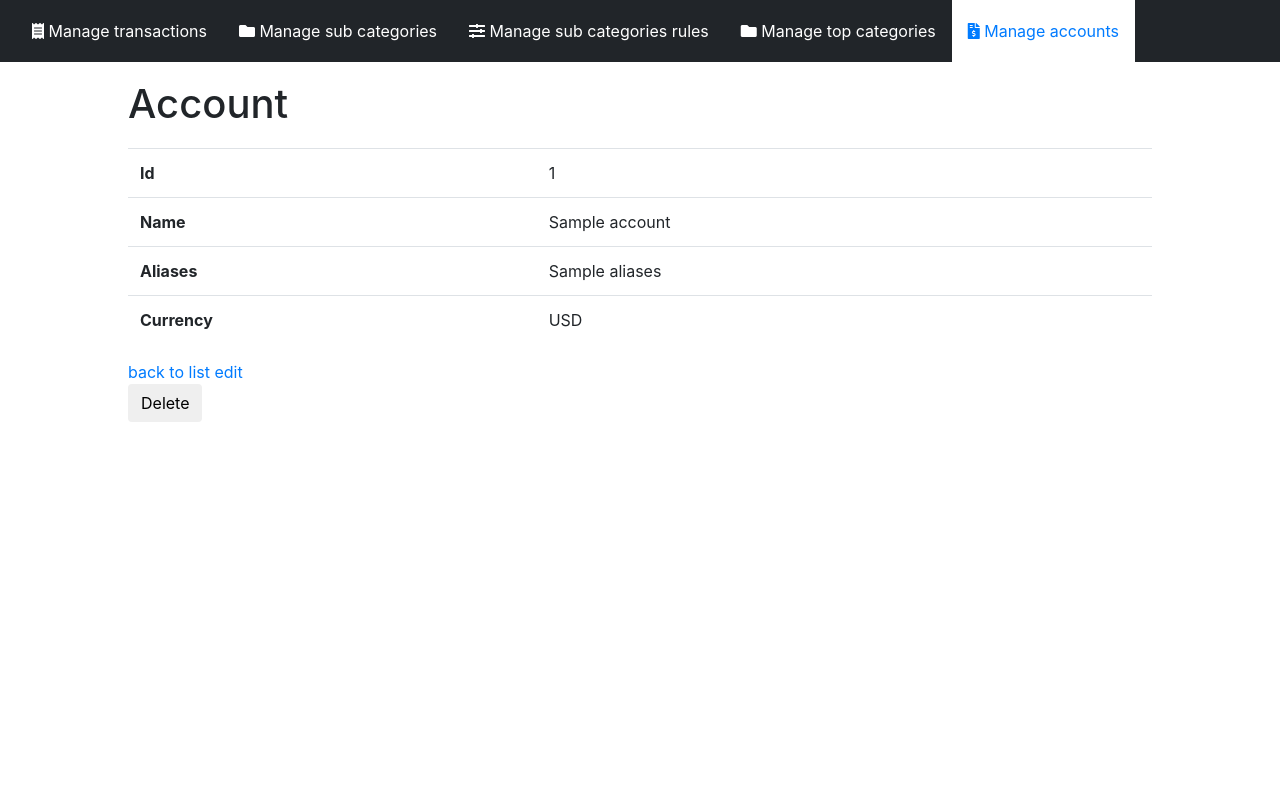
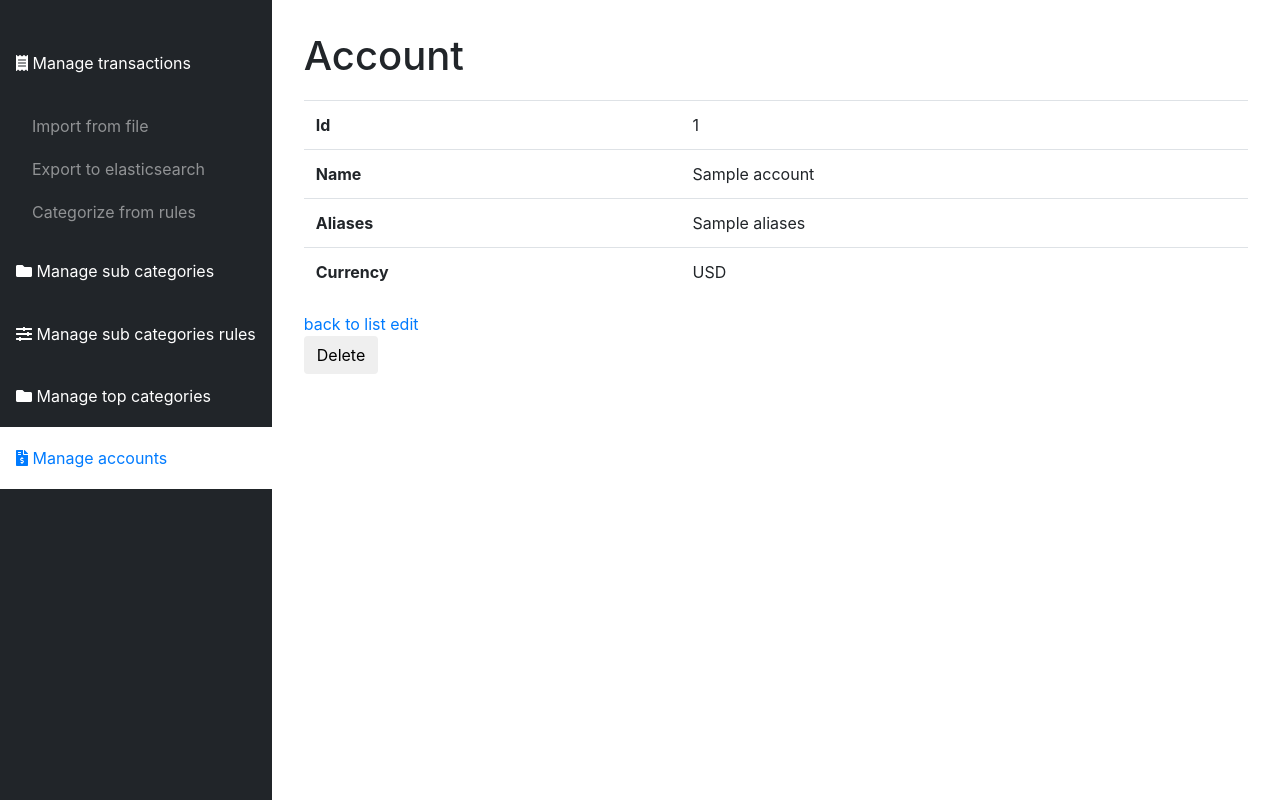
Before and after one commit to Ovski4/expenses-categorizer, a Symfony app: template templates/account/show.html.twig in a window 1280 px wide. Run offline with Twig, Linux system fonts and the light colour scheme; the template is opened without the code that fills it: most values are stand-ins (such as "Sample title", 1, 10 or a date in 2020); some libraries are stand-ins or nearby versions.

Commit message:
Add a controller action and templates to categorize translations in the browser

```diff
--- a/public/styles/main.css
+++ b/public/styles/main.css
@@ -1,5 +1,18 @@
+html {
+    height:100%
+}
+
+body {
+    min-height: 100%;
+}
+
+body {
+    display: flex;
+}
+
 #main {
-    margin: 5rem 10%;
+    margin: 2rem;
+    flex-grow: 1;
 }
 
 #main input, #main select {
@@ -25,27 +38,37 @@
 }
 
 .navbar-dark.navbar {
-    padding: 0 1rem;
+    padding: 2rem 0;
     background-color: #212529 !important;
+    align-items: baseline;
 }
 
-.navbar-dark .navbar-nav .nav-item.active .nav-link {
+.navbar-dark > .navbar-nav > .nav-item.active > .nav-link {
     background-color: white;
     color: #007bff;
 }
 
-.navbar-dark .navbar-nav .nav-item.active:hover .nav-link {
+.navbar-dark > .navbar-nav > .nav-item.active:hover > .nav-link {
     color: #007bff;
 }
 
-.navbar-dark .navbar-nav .nav-link {
+.navbar-dark > .navbar-nav > .nav-item > .nav-link {
     color: white;
     padding: 1.2rem 1rem;
+    min-width: 16.5rem;
 }
 
-.navbar-dark .navbar-nav .nav-item:hover .nav-link {
+.navbar-dark > .navbar-nav > .nav-item:hover > .nav-link {
     background-color: white;
     color: #007bff;
+}
+
+.navbar-dark > .navbar-nav > .nav-item > ul.navbar-nav > li a {
+    padding: 1.2rem 1rem 0 2rem;
+}
+
+.navbar-dark > .navbar-nav > .nav-item > ul.navbar-nav {
+    padding-bottom: 1rem;
 }
 
 table {
--- a/templates/navbar.html.twig
+++ b/templates/navbar.html.twig
@@ -1,7 +1,18 @@
-<nav class="navbar fixed-top navbar-expand-sm navbar-dark bg-primary">
-    <ul class="navbar-nav">
-        <li class="nav-item{% if current is defined and current == 'transaction' %} active{% endif %}">
+<nav class="navbar navbar-dark bg-primary">
+    <ul class="navbar-nav flex-column">
+        <li class="nav-item{% if current is defined and current in ['transaction', 'categorize_transaction'] %} active{% endif %}">
             <a class="nav-link" href="{{ path('transaction_index') }}"><i class="fas fa-receipt"></i> Manage transactions</a>
+            <ul class="navbar-nav flex-column">
+                <li class="nav-item">
+                    <a href="#" class="nav-link">Import from file</a>
+                </li>
+                <li class="nav-item">
+                    <a href="#" class="nav-link">Export to elasticsearch</a>
+                </li>
+                <li class="nav-item{% if current is defined and current == 'categorize_transaction' %} active{% endif %}">
+                    <a href="{{ path('transaction_categorize') }}" class="nav-link">Categorize from rules</a>
+                </li>
+            </ul>
         </li>
         <li class="nav-item{% if current is defined and current == 'sub_category' %} active{% endif %}">
             <a class="nav-link" href="{{ path('sub_category_index') }}"><i class="fas fa-folder"></i> Manage sub categories</a>
```
Also changed, not shown: src/Controller/TransactionController.php (+32 -1 lines), templates/transaction/categorize.html.twig (added, +47 -0 lines).
